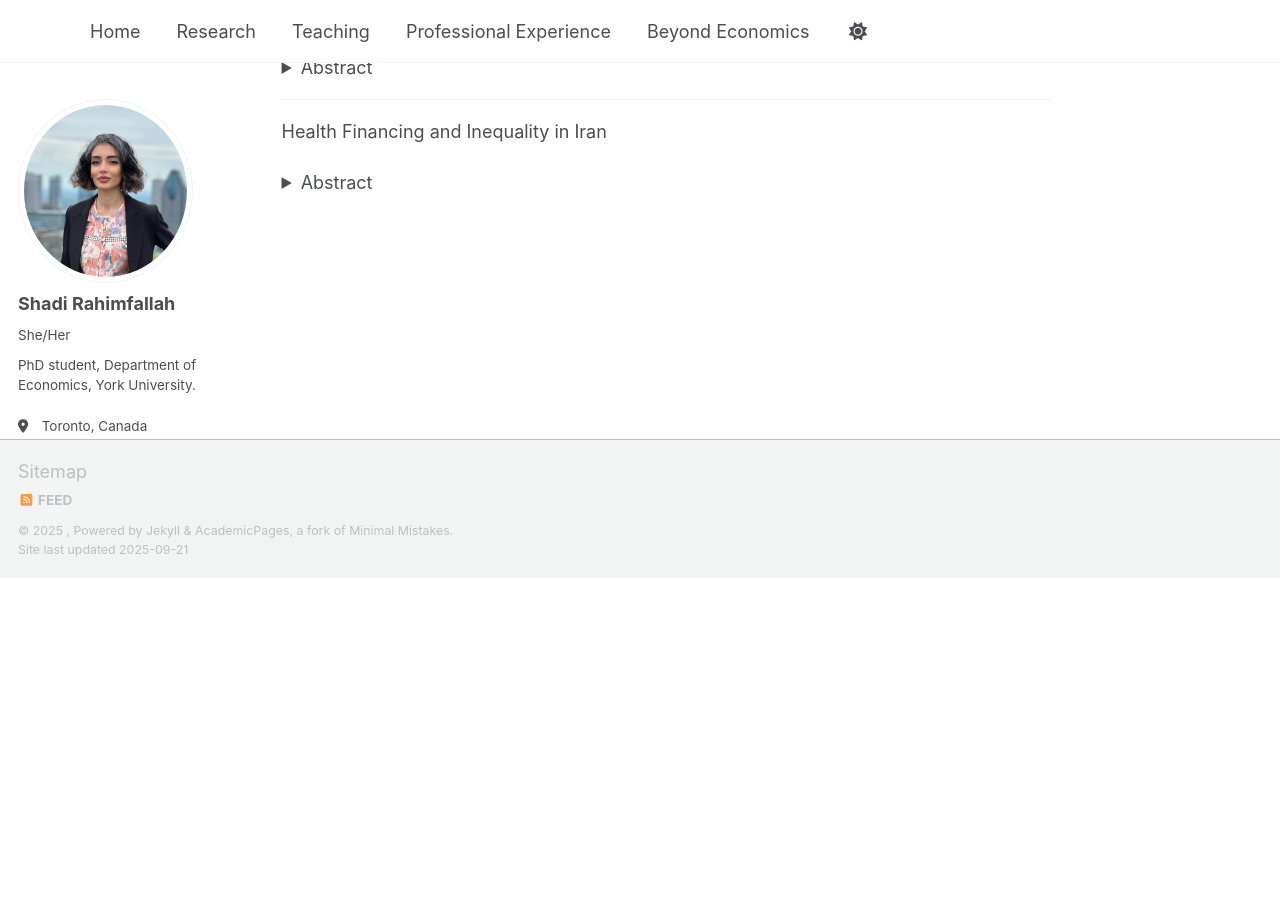
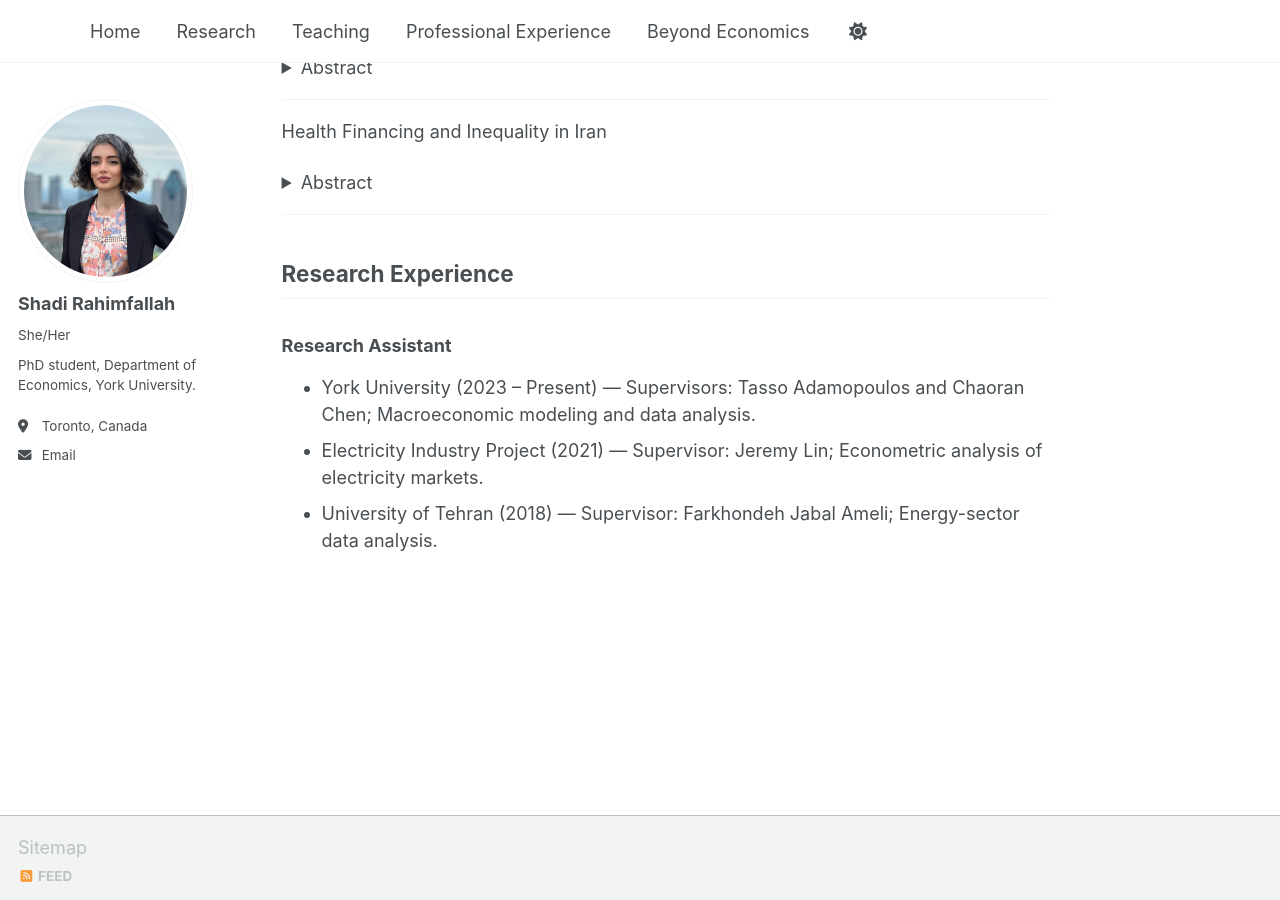
Before and after one commit to ShadiRahimfallah/ShadiRahimfallah.github.io, a Jekyll site: the page built from _pages/research.md, in a window 1280 px wide and 900 px high, scrolled down 1447 px. Built offline with Jekyll 4.4.1, drawn with Linux system fonts in a browser that asks for light colours; a script that is not in the unit is left out; before the commit the page ends 2024 px from its top, so only the background shows below that.

Commit message:
Update research.md

```diff
--- a/_pages/research.md
+++ b/_pages/research.md
@@ -74,3 +74,10 @@ Health Financing and Inequality in Iran
 <details><summary>Abstract</summary>
 Using province-by-year data, places with higher average household income have fewer infant and overall deaths, while more income inequality is linked to more deaths. Insurance coverage, education, and health-care capacity also help reduce deaths. I compare each province to itself over time (so fixed local traits don’t bias results) and track two outcomes: infant mortality and all-cause mortality. The main drivers are log household spending (a proxy for income), the Gini index (a measure of inequality), education, insurance coverage, and healthcare capacity. To check the direction of cause and effect, I also repeat the analysis using past values as instruments. The pattern is robust: higher income → lower mortality; higher inequality → higher mortality; more insurance, education, and care capacity → lower mortality.
 </details>
+---
+
+## Research Experience
+### Research Assistant
+- York University (2023 – Present) —  Supervisors: Tasso Adamopoulos and Chaoran Chen; Macroeconomic modeling and data analysis.
+- Electricity Industry Project (2021) — Supervisor: Jeremy Lin; Econometric analysis of electricity markets.
+- University of Tehran (2018) — Supervisor: Farkhondeh Jabal Ameli; Energy-sector data analysis.
```
